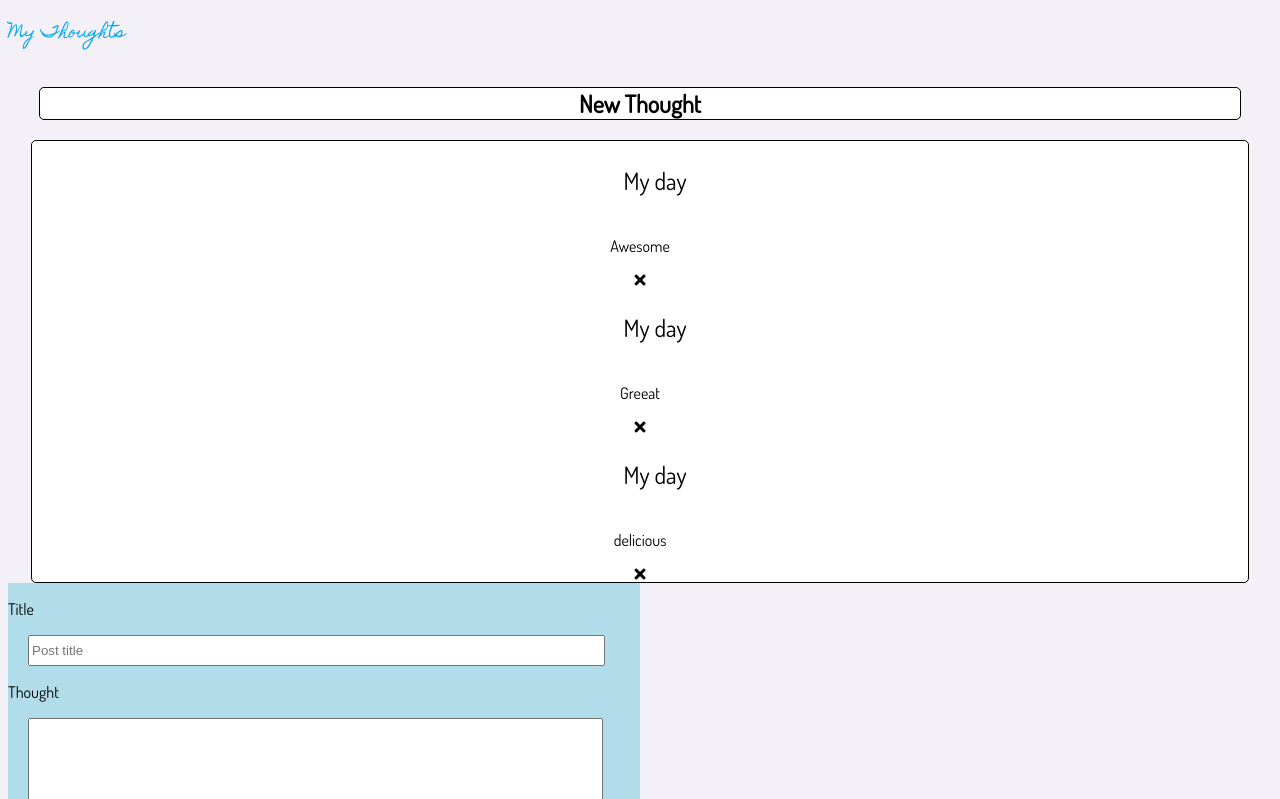
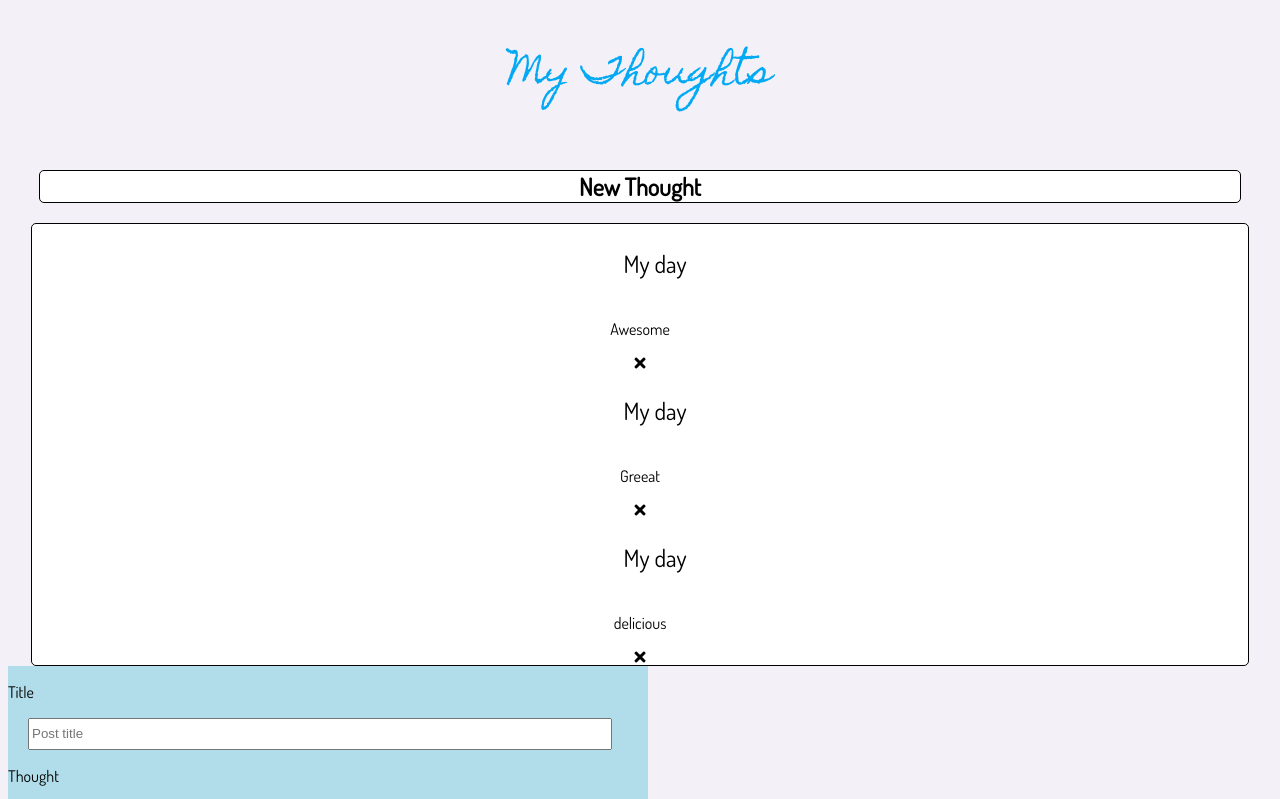
Before and after one commit to matthew-mroue/socialposts, a plain HTML site: page index.html in a window 1280 px wide. Both pictures are taken after a click on the element "New Thought". Shown: the top 799 px of the page. Drawn offline with nearby package versions, Linux system fonts and the light colour scheme.

Commit message:
second commit

```diff
--- a/app/css/styles.css
+++ b/app/css/styles.css
@@ -1,6 +1,9 @@
 .toptitle {
     font-family: 'Homemade Apple', cursive;
     color: rgb(3, 169, 244);
+    display: flex;
+    justify-content: center;
+    font-size: 36px;
 }
 body {
     font-family: 'Dosis', sans-serif;
@@ -18,8 +21,10 @@ section {
 form {
 width: 50%;
 background-color: #B1DDEA;
-display: flex;
+display: inherit;
 flex-direction: column;
+position: absolute;
+margin: 0;
 
 }
 .wrap {
--- a/app/postForm/postForm.html
+++ b/app/postForm/postForm.html
@@ -1,6 +1,6 @@
 <form ng-show="$ctrl.formToggle" ng-submit="$ctrl.addPost({newPost: $ctrl.newPost});">
-    <p expand-on-focus>Title</p>
-    <input type="text" placeholder="Post title" ng-model="$ctrl.newPost.title">
+    <p>Title</p>
+    <input expand-on-focus type="text" placeholder="Post title" ng-model="$ctrl.newPost.title">
     <p>Thought</p>
     <textarea name="" id="" cols="30" rows="10" expand-on-focus ng-model="$ctrl.newPost.thought"></textarea>
     <button class="addpost">Add Post</button>
```
